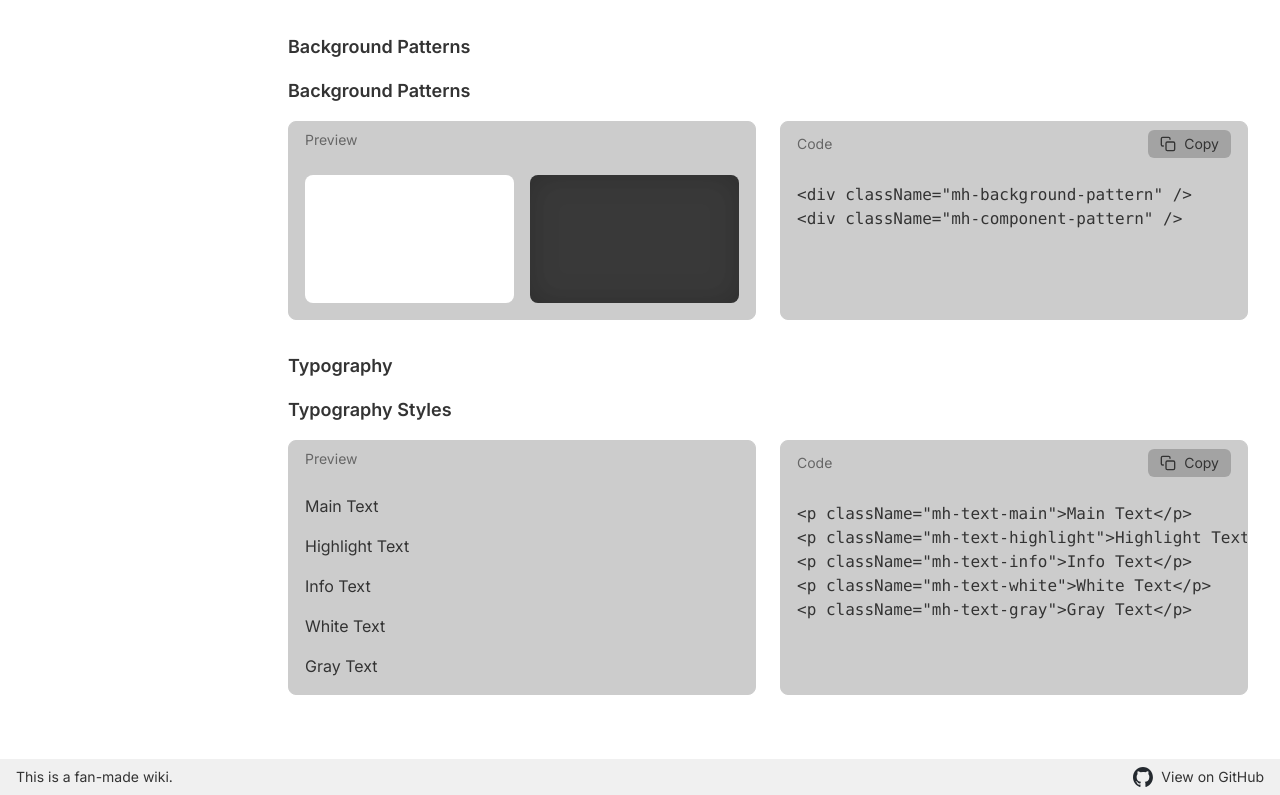
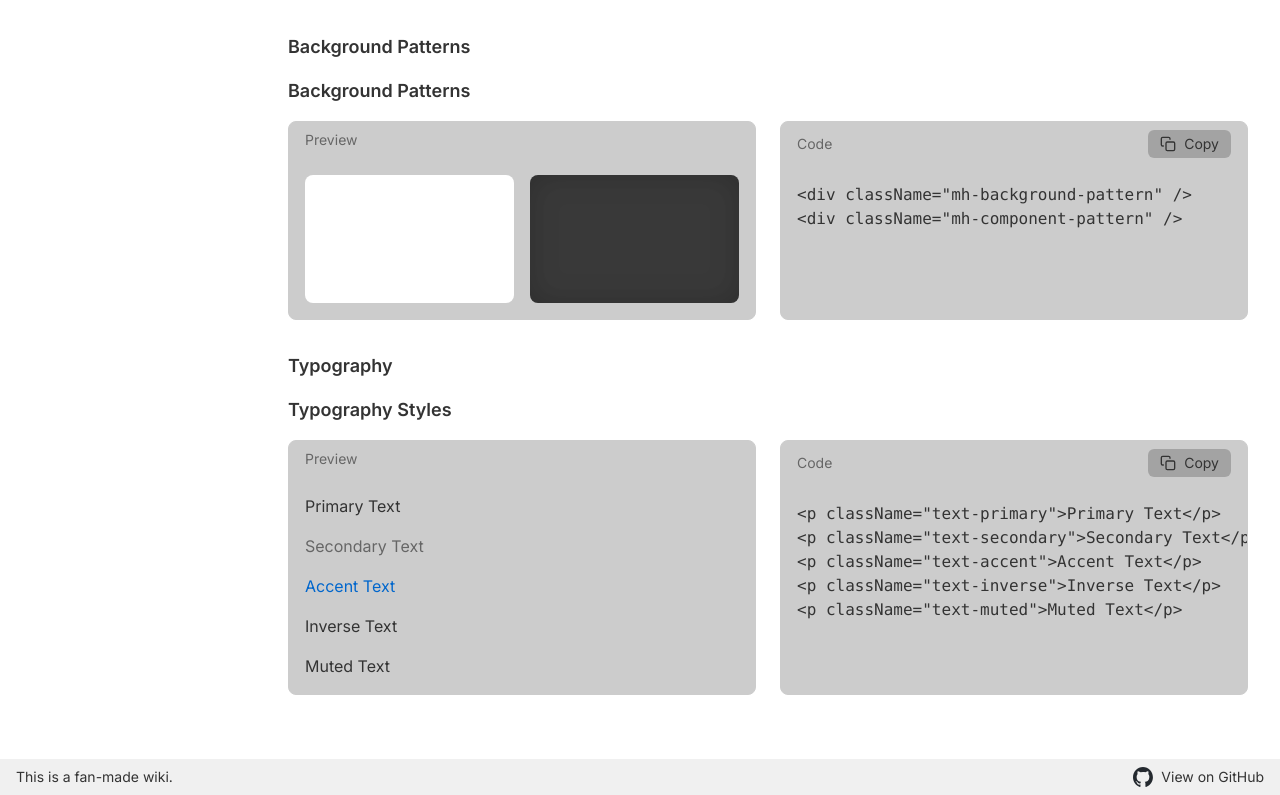
Before and after one commit to askleon/monster-hunter-wilds-wiki, a Next.js app: page /debug in a window 1280 px wide. Shown: the part 6104-6899 px from the top of the page. Built offline with nearby package versions, Linux system fonts and the light colour scheme.

Commit message:
update debug typography sample

```diff
--- a/app/debug/page.tsx
+++ b/app/debug/page.tsx
@@ -240,18 +240,18 @@ const SECTIONS = [
               title="Typography Styles"
               component={
                 <div className="space-y-4">
-                  <p className="mh-text-main">Main Text</p>
-                  <p className="mh-text-highlight">Highlight Text</p>
-                  <p className="mh-text-info">Info Text</p>
-                  <p className="mh-text-white">White Text</p>
-                  <p className="mh-text-gray">Gray Text</p>
+                  <p className="text-primary">Primary Text</p>
+                  <p className="text-secondary">Secondary Text</p>
+                  <p className="text-accent">Accent Text</p>
+                  <p className="text-inverse">Inverse Text</p>
+                  <p className="text-muted">Muted Text</p>
                 </div>
               }
-              code={`<p className="mh-text-main">Main Text</p>
-<p className="mh-text-highlight">Highlight Text</p>
-<p className="mh-text-info">Info Text</p>
-<p className="mh-text-white">White Text</p>
-<p className="mh-text-gray">Gray Text</p>`}
+              code={`<p className="text-primary">Primary Text</p>
+<p className="text-secondary">Secondary Text</p>
+<p className="text-accent">Accent Text</p>
+<p className="text-inverse">Inverse Text</p>
+<p className="text-muted">Muted Text</p>`}
             />
           </div>
         )
```
